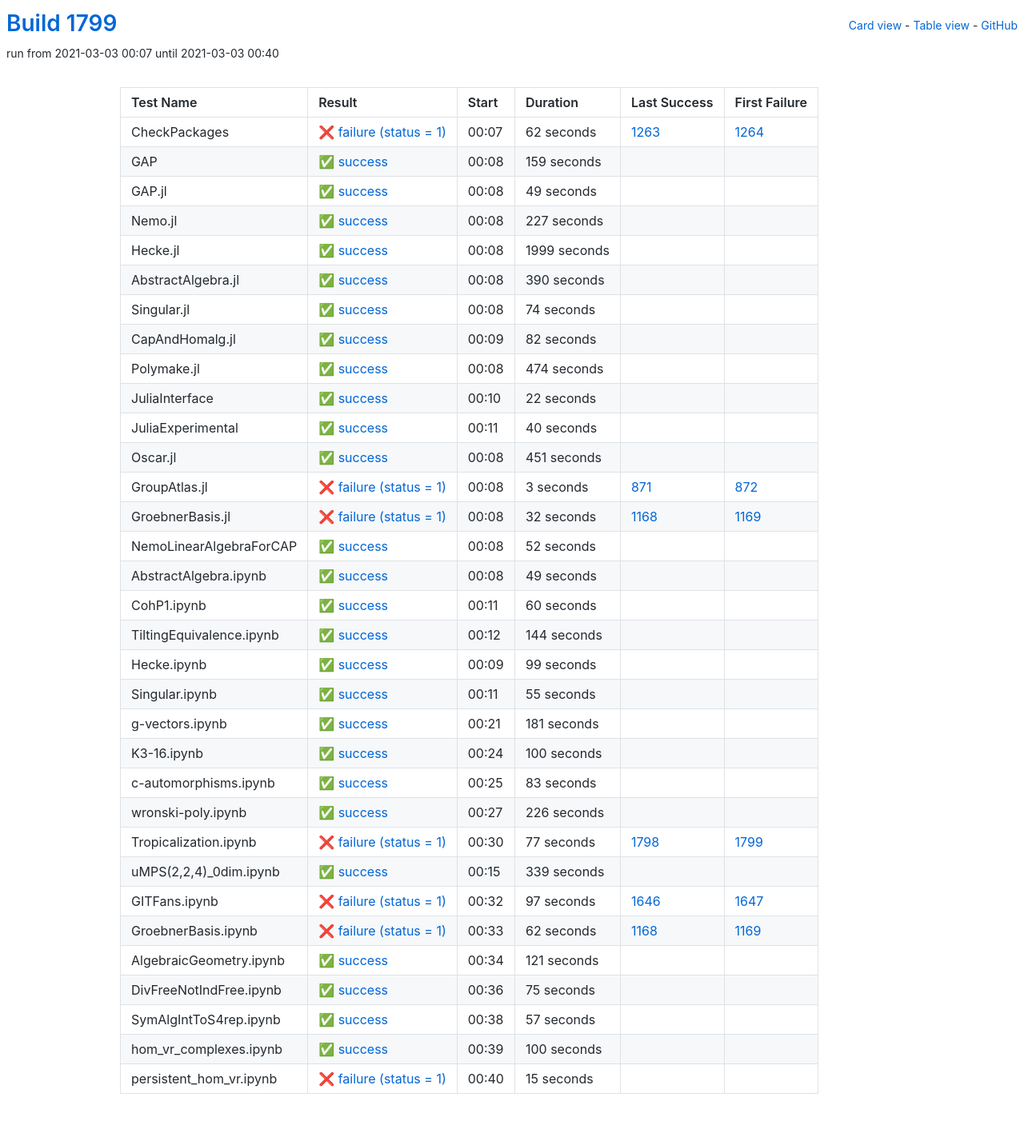
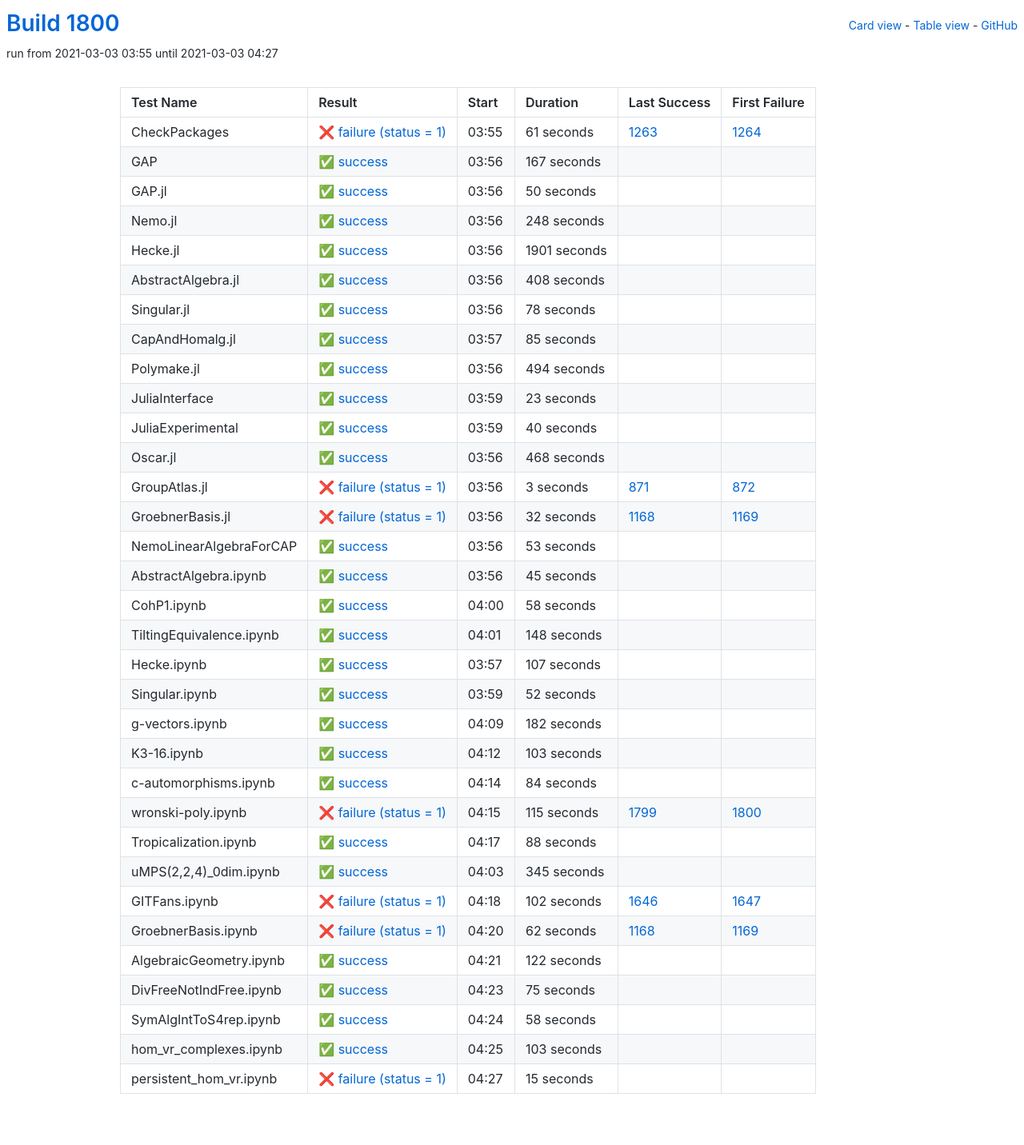
Before and after one commit to oscar-system/oscar-ci-status-stable, a Jekyll site: the page built from table.html, in a window 1280 px wide. Shown: the whole page at 80% size. Built offline with Jekyll 4.4.1, drawn with Linux system fonts in a browser that asks for light colours.

Commit message:
Build #1800

```diff
--- a/_data/ci.yml
+++ b/_data/ci.yml
@@ -1,6 +1,6 @@
 ---
-build: 1799
-build_url: https://oscarci.mathematik.uni-kl.de/job/oscar-stable/1799/
+build: 1800
+build_url: https://oscarci.mathematik.uni-kl.de/job/oscar-stable/1800/
 job: oscar-stable
 organization: oscar-system
 repo: oscar-ci-status-stable
@@ -8,128 +8,128 @@ repourl: https://github.com/oscar-system/oscar-ci-status-stable
 tests:
 - name: CheckPackages
   id: checkpackages
-  log: https://oscarci.mathematik.uni-kl.de/job/oscar-stable/1799/artifact/logs/build-1799/CheckPackages.log
-  start: 2021-03-03 00:07
+  log: https://oscarci.mathematik.uni-kl.de/job/oscar-stable/1800/artifact/logs/build-1800/CheckPackages.log
+  start: 2021-03-03 03:55
   success: false
   exitcode: 1
   status: failure
-  duration: 62
+  duration: 61
   last_success: 1263
   last_success_url: https://oscarci.mathematik.uni-kl.de/job/oscar-stable/1263/
   first_failure: 1264
   first_failure_url: https://oscarci.mathematik.uni-kl.de/job/oscar-stable/1264/
 - name: GAP
   id: gap
-  log: https://oscarci.mathematik.uni-kl.de/job/oscar-stable/1799/artifact/logs/build-1799/GAP.log
-  start: 2021-03-03 00:08
+  log: https://oscarci.mathematik.uni-kl.de/job/oscar-stable/1800/artifact/logs/build-1800/GAP.log
+  start: 2021-03-03 03:56
   success: true
   exitcode: 0
   status: success
-  duration: 159
+  duration: 167
   last_success: false
   last_success_url:
   first_failure: false
   first_failure_url:
 - name: GAP.jl
   id: gap-jl
-  log: https://oscarci.mathematik.uni-kl.de/job/oscar-stable/1799/artifact/logs/build-1799/GAP.jl.log
-  start: 2021-03-03 00:08
+  log: https://oscarci.mathematik.uni-kl.de/job/oscar-stable/1800/artifact/logs/build-1800/GAP.jl.log
+  start: 2021-03-03 03:56
   success: true
   exitcode: 0
   status: success
-  duration: 49
+  duration: 50
   last_success: false
   last_success_url:
   first_failure: false
   first_failure_url:
 - name: Nemo.jl
   id: nemo-jl
-  log: https://oscarci.mathematik.uni-kl.de/job/oscar-stable/1799/artifact/logs/build-1799/Nemo.jl.log
-  start: 2021-03-03 00:08
+  log: https://oscarci.mathematik.uni-kl.de/job/oscar-stable/1800/artifact/logs/build-1800/Nemo.jl.log
+  start: 2021-03-03 03:56
   success: true
   exitcode: 0
   status: success
-  duration: 227
+  duration: 248
   last_success: false
   last_success_url:
   first_failure: false
   first_failure_url:
 - name: Hecke.jl
   id: hecke-jl
-  log: https://oscarci.mathematik.uni-kl.de/job/oscar-stable/1799/artifact/logs/build-1799/Hecke.jl.log
-  start: 2021-03-03 00:08
+  log: https://oscarci.mathematik.uni-kl.de/job/oscar-stable/1800/artifact/logs/build-1800/Hecke.jl.log
+  start: 2021-03-03 03:56
   success: true
   exitcode: 0
   status: success
-  duration: 1999
+  duration: 1901
   last_success: false
   last_success_url:
   first_failure: false
   first_failure_url:
 - name: AbstractAlgebra.jl
   id: abstractalgebra-jl
-  log: https://oscarci.mathematik.uni-kl.de/job/oscar-stable/1799/artifact/logs/build-1799/AbstractAlgebra.jl.log
-  start: 2021-03-03 00:08
+  log: https://oscarci.mathematik.uni-kl.de/job/oscar-stable/1800/artifact/logs/build-1800/AbstractAlgebra.jl.log
+  start: 2021-03-03 03:56
   success: true
   exitcode: 0
   status: success
-  duration: 390
+  duration: 408
   last_success: false
   last_success_url:
   first_failure: false
   first_failure_url:
 - name: Singular.jl
   id: singular-jl
-  log: https://oscarci.mathematik.uni-kl.de/job/oscar-stable/1799/artifact/logs/build-1799/Singular.jl.log
-  start: 2021-03-03 00:08
+  log: https://oscarci.mathematik.uni-kl.de/job/oscar-stable/1800/artifact/logs/build-1800/Singular.jl.log
+  start: 2021-03-03 03:56
   success: true
   exitcode: 0
   status: success
-  duration: 74
+  duration: 78
   last_success: false
   last_success_url:
   first_failure: false
   first_failure_url:
 - name: CapAndHomalg.jl
   id: capandhomalg-jl
-  log: https://oscarci.mathematik.uni-kl.de/job/oscar-stable/1799/artifact/logs/build-1799/CapAndHomalg.jl.log
-  start: 2021-03-03 00:09
+  log: https://oscarci.mathematik.uni-kl.de/job/oscar-stable/1800/artifact/logs/build-1800/CapAndHomalg.jl.log
+  start: 2021-03-03 03:57
   success: true
   exitcode: 0
   status: success
-  duration: 82
+  duration: 85
   last_success: false
   last_success_url:
   first_failure: false
   first_failure_url:
 - name: Polymake.jl
   id: polymake-jl
-  log: https://oscarci.mathematik.uni-kl.de/job/oscar-stable/1799/artifact/logs/build-1799/Polymake.jl.log
-  start: 2021-03-03 00:08
+  log: https://oscarci.mathematik.uni-kl.de/job/oscar-stable/1800/artifact/logs/build-1800/Polymake.jl.log
+  start: 2021-03-03 03:56
   success: true
   exitcode: 0
   status: success
-  duration: 474
+  duration: 494
   last_success: false
   last_success_url:
   first_failure: false
   first_failure_url:
 - name: JuliaInterface
   id: juliainterface
-  log: https://oscarci.mathematik.uni-kl.de/job/oscar-stable/1799/artifact/logs/build-1799/JuliaInterface.log
-  start: 2021-03-03 00:10
+  log: https://oscarci.mathematik.uni-kl.de/job/oscar-stable/1800/artifact/logs/build-1800/JuliaInterface.log
+  start: 2021-03-03 03:59
   success: true
   exitcode: 0
   status: success
-  duration: 22
+  duration: 23
   last_success: false
   last_success_url:
   first_failure: false
   first_failure_url:
 - name: JuliaExperimental
   id: juliaexperimental
-  log: https://oscarci.mathematik.uni-kl.de/job/oscar-stable/1799/artifact/logs/build-1799/JuliaExperimental.log
-  start: 2021-03-03 00:11
+  log: https://oscarci.mathematik.uni-kl.de/job/oscar-stable/1800/artifact/logs/build-1800/JuliaExperimental.log
+  start: 2021-03-03 03:59
   success: true
   exitcode: 0
   status: success
@@ -140,20 +140,20 @@ tests:
   first_failure_url:
 - name: Oscar.jl
   id: oscar-jl
-  log: https://oscarci.mathematik.uni-kl.de/job/oscar-stable/1799/artifact/logs/build-1799/Oscar.jl.log
-  start: 2021-03-03 00:08
+  log: https://oscarci.mathematik.uni-kl.de/job/oscar-stable/1800/artifact/logs/build-1800/Oscar.jl.log
+  start: 2021-03-03 03:56
   success: true
   exitcode: 0
   status: success
-  duration: 451
+  duration: 468
   last_success: false
   last_success_url:
   first_failure: false
   first_failure_url:
 - name: GroupAtlas.jl
   id: groupatlas-jl
-  log: https://oscarci.mathematik.uni-kl.de/job/oscar-stable/1799/artifact/logs/build-1799/GroupAtlas.jl.log
-  start: 2021-03-03 00:08
+  log: https://oscarci.mathematik.uni-kl.de/job/oscar-stable/1800/artifact/logs/build-1800/GroupAtlas.jl.log
+  start: 2021-03-03 03:56
   success: false
   exitcode: 1
   status: failure
@@ -164,8 +164,8 @@ tests:
   first_failure_url: https://oscarci.mathematik.uni-kl.de/job/oscar-stable/872/
 - name: GroebnerBasis.jl
   id: groebnerbasis-jl
-  log: https://oscarci.mathematik.uni-kl.de/job/oscar-stable/1799/artifact/logs/build-1799/GroebnerBasis.jl.log
-  start: 2021-03-03 00:08
+  log: https://oscarci.mathematik.uni-kl.de/job/oscar-stable/1800/artifact/logs/build-1800/GroebnerBasis.jl.log
+  start: 2021-03-03 03:56
   success: false
   exitcode: 1
   status: failure
@@ -176,8 +176,68 @@ tests:
   first_failure_url: https://oscarci.mathematik.uni-kl.de/job/oscar-stable/1169/
 - name: NemoLinearAlgebraForCAP
   id: nemolinearalgebraforcap
-  log: https://oscarci.mathematik.uni-kl.de/job/oscar-stable/1799/artifact/logs/build-1799/NemoLinearAlgebraForCAP.log
-  start: 2021-03-03 00:08
+  log: https://oscarci.mathematik.uni-kl.de/job/oscar-stable/1800/artifact/logs/build-1800/NemoLinearAlgebraForCAP.log
+  start: 2021-03-03 03:56
+  success: true
+  exitcode: 0
+  status: success
+  duration: 53
+  last_success: false
+  last_success_url:
+  first_failure: false
+  first_failure_url:
+- name: AbstractAlgebra.ipynb
+  id: abstractalgebra-ipynb
+  log: https://oscarci.mathematik.uni-kl.de/job/oscar-stable/1800/artifact/logs/build-1800/AbstractAlgebra.ipynb.log
+  start: 2021-03-03 03:56
+  success: true
+  exitcode: 0
+  status: success
+  duration: 45
+  last_success: false
+  last_success_url:
+  first_failure: false
+  first_failure_url:
+- name: CohP1.ipynb
+  id: cohp1-ipynb
+  log: https://oscarci.mathematik.uni-kl.de/job/oscar-stable/1800/artifact/logs/build-1800/CohP1.ipynb.log
+  start: 2021-03-03 04:00
+  success: true
+  exitcode: 0
+  status: success
+  duration: 58
+  last_success: false
+  last_success_url:
+  first_failure: false
+  first_failure_url:
+- name: TiltingEquivalence.ipynb
+  id: tiltingequivalence-ipynb
+  log: https://oscarci.mathematik.uni-kl.de/job/oscar-stable/1800/artifact/logs/build-1800/TiltingEquivalence.ipynb.log
+  start: 2021-03-03 04:01
+  success: true
+  exitcode: 0
+  status: success
+  duration: 148
+  last_success: false
+  last_success_url:
+  first_failure: false
+  first_failure_url:
+- name: Hecke.ipynb
+  id: hecke-ipynb
+  log: https://oscarci.mathematik.uni-kl.de/job/oscar-stable/1800/artifact/logs/build-1800/Hecke.ipynb.log
+  start: 2021-03-03 03:57
+  success: true
+  exitcode: 0
+  status: success
+  duration: 107
+  last_success: false
+  last_success_url:
+  first_failure: false
+  first_failure_url:
+- name: Singular.ipynb
+  id: singular-ipynb
+  log: https://oscarci.mathematik.uni-kl.de/job/oscar-stable/1800/artifact/logs/build-1800/Singular.ipynb.log
+  start: 2021-03-03 03:59
   success: true
   exitcode: 0
   status: success
@@ -186,154 +246,94 @@ tests:
   last_success_url:
   first_failure: false
   first_failure_url:
-- name: AbstractAlgebra.ipynb
-  id: abstractalgebra-ipynb
-  log: https://oscarci.mathematik.uni-kl.de/job/oscar-stable/1799/artifact/logs/build-1799/AbstractAlgebra.ipynb.log
-  start: 2021-03-03 00:08
+- name: g-vectors.ipynb
+  id: g-vectors-ipynb
+  log: https://oscarci.mathematik.uni-kl.de/job/oscar-stable/1800/artifact/logs/build-1800/g-vectors.ipynb.log
+  start: 2021-03-03 04:09
   success: true
   exitcode: 0
   status: success
-  duration: 49
-  last_success: false
-  last_success_url:
-  first_failure: false
-  first_failure_url:
-- name: CohP1.ipynb
-  id: cohp1-ipynb
-  log: https://oscarci.mathematik.uni-kl.de/job/oscar-stable/1799/artifact/logs/build-1799/CohP1.ipynb.log
-  start: 2021-03-03 00:11
-  success: true
-  exitcode: 0
-  status: success
-  duration: 60
-  last_success: false
-  last_success_url:
-  first_failure: false
-  first_failure_url:
-- name: TiltingEquivalence.ipynb
-  id: tiltingequivalence-ipynb
-  log: https://oscarci.mathematik.uni-kl.de/job/oscar-stable/1799/artifact/logs/build-1799/TiltingEquivalence.ipynb.log
-  start: 2021-03-03 00:12
-  success: true
-  exitcode: 0
-  status: success
-  duration: 144
-  last_success: false
-  last_success_url:
-  first_failure: false
-  first_failure_url:
-- name: Hecke.ipynb
-  id: hecke-ipynb
-  log: https://oscarci.mathematik.uni-kl.de/job/oscar-stable/1799/artifact/logs/build-1799/Hecke.ipynb.log
-  start: 2021-03-03 00:09
-  success: true
-  exitcode: 0
-  status: success
-  duration: 99
-  last_success: false
-  last_success_url:
-  first_failure: false
-  first_failure_url:
-- name: Singular.ipynb
-  id: singular-ipynb
-  log: https://oscarci.mathematik.uni-kl.de/job/oscar-stable/1799/artifact/logs/build-1799/Singular.ipynb.log
-  start: 2021-03-03 00:11
-  success: true
-  exitcode: 0
-  status: success
-  duration: 55
-  last_success: false
-  last_success_url:
-  first_failure: false
-  first_failure_url:
-- name: g-vectors.ipynb
-  id: g-vectors-ipynb
-  log: https://oscarci.mathematik.uni-kl.de/job/oscar-stable/1799/artifact/logs/build-1799/g-vectors.ipynb.log
-  start: 2021-03-03 00:21
-  success: true
-  exitcode: 0
-  status: success
-  duration: 181
+  duration: 182
   last_success: false
   last_success_url:
   first_failure: false
   first_failure_url:
 - name: K3-16.ipynb
   id: k3-16-ipynb
-  log: https://oscarci.mathematik.uni-kl.de/job/oscar-stable/1799/artifact/logs/build-1799/K3-16.ipynb.log
-  start: 2021-03-03 00:24
+  log: https://oscarci.mathematik.uni-kl.de/job/oscar-stable/1800/artifact/logs/build-1800/K3-16.ipynb.log
+  start: 2021-03-03 04:12
   success: true
   exitcode: 0
   status: success
-  duration: 100
+  duration: 103
   last_success: false
   last_success_url:
   first_failure: false
   first_failure_url:
 - name: c-automorphisms.ipynb
   id: c-automorphisms-ipynb
-  log: https://oscarci.mathematik.uni-kl.de/job/oscar-stable/1799/artifact/logs/build-1799/c-automorphisms.ipynb.log
-  start: 2021-03-03 00:25
+  log: https://oscarci.mathematik.uni-kl.de/job/oscar-stable/1800/artifact/logs/build-1800/c-automorphisms.ipynb.log
+  start: 2021-03-03 04:14
   success: true
   exitcode: 0
   status: success
-  duration: 83
+  duration: 84
   last_success: false
   last_success_url:
   first_failure: false
   first_failure_url:
 - name: wronski-poly.ipynb
   id: wronski-poly-ipynb
-  log: https://oscarci.mathematik.uni-kl.de/job/oscar-stable/1799/artifact/logs/build-1799/wronski-poly.ipynb.log
-  start: 2021-03-03 00:27
+  log: https://oscarci.mathematik.uni-kl.de/job/oscar-stable/1800/artifact/logs/build-1800/wronski-poly.ipynb.log
+  start: 2021-03-03 04:15
+  success: false
+  exitcode: 1
+  status: failure
+  duration: 115
+  last_success: 1799
+  last_success_url: https://oscarci.mathematik.uni-kl.de/job/oscar-stable/1799/
+  first_failure: 1800
+  first_failure_url: https://oscarci.mathematik.uni-kl.de/job/oscar-stable/1800/
+- name: Tropicalization.ipynb
+  id: tropicalization-ipynb
+  log: https://oscarci.mathematik.uni-kl.de/job/oscar-stable/1800/artifact/logs/build-1800/Tropicalization.ipynb.log
+  start: 2021-03-03 04:17
   success: true
   exitcode: 0
   status: success
-  duration: 226
+  duration: 88
   last_success: false
   last_success_url:
   first_failure: false
   first_failure_url:
-- name: Tropicalization.ipynb
-  id: tropicalization-ipynb
-  log: https://oscarci.mathematik.uni-kl.de/job/oscar-stable/1799/artifact/logs/build-1799/Tropicalization.ipynb.log
-  start: 2021-03-03 00:30
-  success: false
-  exitcode: 1
-  status: failure
-  duration: 77
-  last_success: 1798
-  last_success_url: https://oscarci.mathematik.uni-kl.de/job/oscar-stable/1798/
-  first_failure: 1799
-  first_failure_url: https://oscarci.mathematik.uni-kl.de/job/oscar-stable/1799/
 - name: uMPS(2,2,4)_0dim.ipynb
   id: umps-2-2-4-0dim-ipynb
-  log: https://oscarci.mathematik.uni-kl.de/job/oscar-stable/1799/artifact/logs/build-1799/uMPS-2-2-4-_0dim.ipynb.log
-  start: 2021-03-03 00:15
+  log: https://oscarci.mathematik.uni-kl.de/job/oscar-stable/1800/artifact/logs/build-1800/uMPS-2-2-4-_0dim.ipynb.log
+  start: 2021-03-03 04:03
   success: true
   exitcode: 0
   status: success
-  duration: 339
+  duration: 345
   last_success: false
   last_success_url:
   first_failure: false
   first_failure_url:
 - name: GITFans.ipynb
   id: gitfans-ipynb
-  log: https://oscarci.mathematik.uni-kl.de/job/oscar-stable/1799/artifact/logs/build-1799/GITFans.ipynb.log
-  start: 2021-03-03 00:32
+  log: https://oscarci.mathematik.uni-kl.de/job/oscar-stable/1800/artifact/logs/build-1800/GITFans.ipynb.log
+  start: 2021-03-03 04:18
   success: false
   exitcode: 1
   status: failure
-  duration: 97
+  duration: 102
   last_success: 1646
   last_success_url: https://oscarci.mathematik.uni-kl.de/job/oscar-stable/1646/
   first_failure: 1647
   first_failure_url: https://oscarci.mathematik.uni-kl.de/job/oscar-stable/1647/
 - name: GroebnerBasis.ipynb
   id: groebnerbasis-ipynb
-  log: https://oscarci.mathematik.uni-kl.de/job/oscar-stable/1799/artifact/logs/build-1799/GroebnerBasis.ipynb.log
-  start: 2021-03-03 00:33
+  log: https://oscarci.mathematik.uni-kl.de/job/oscar-stable/1800/artifact/logs/build-1800/GroebnerBasis.ipynb.log
+  start: 2021-03-03 04:20
   success: false
   exitcode: 1
   status: failure
@@ -344,20 +344,20 @@ tests:
   first_failure_url: https://oscarci.mathematik.uni-kl.de/job/oscar-stable/1169/
 - name: AlgebraicGeometry.ipynb
   id: algebraicgeometry-ipynb
-  log: https://oscarci.mathematik.uni-kl.de/job/oscar-stable/1799/artifact/logs/build-1799/AlgebraicGeometry.ipynb.log
-  start: 2021-03-03 00:34
+  log: https://oscarci.mathematik.uni-kl.de/job/oscar-stable/1800/artifact/logs/build-1800/AlgebraicGeometry.ipynb.log
+  start: 2021-03-03 04:21
   success: true
   exitcode: 0
   status: success
-  duration: 121
+  duration: 122
   last_success: false
   last_success_url:
   first_failure: false
   first_failure_url:
 - name: DivFreeNotIndFree.ipynb
   id: divfreenotindfree-ipynb
-  log: https://oscarci.mathematik.uni-kl.de/job/oscar-stable/1799/artifact/logs/build-1799/DivFreeNotIndFree.ipynb.log
-  start: 2021-03-03 00:36
+  log: https://oscarci.mathematik.uni-kl.de/job/oscar-stable/1800/artifact/logs/build-1800/DivFreeNotIndFree.ipynb.log
+  start: 2021-03-03 04:23
   success: true
   exitcode: 0
   status: success
@@ -368,32 +368,32 @@ tests:
   first_failure_url:
 - name: SymAlgIntToS4rep.ipynb
   id: symalginttos4rep-ipynb
-  log: https://oscarci.mathematik.uni-kl.de/job/oscar-stable/1799/artifact/logs/build-1799/SymAlgIntToS4rep.ipynb.log
-  start: 2021-03-03 00:38
+  log: https://oscarci.mathematik.uni-kl.de/job/oscar-stable/1800/artifact/logs/build-1800/SymAlgIntToS4rep.ipynb.log
+  start: 2021-03-03 04:24
   success: true
   exitcode: 0
   status: success
-  duration: 57
+  duration: 58
   last_success: false
   last_success_url:
   first_failure: false
   first_failure_url:
 - name: hom_vr_complexes.ipynb
   id: hom-vr-complexes-ipynb
-  log: https://oscarci.mathematik.uni-kl.de/job/oscar-stable/1799/artifact/logs/build-1799/hom_vr_complexes.ipynb.log
-  start: 2021-03-03 00:39
+  log: https://oscarci.mathematik.uni-kl.de/job/oscar-stable/1800/artifact/logs/build-1800/hom_vr_complexes.ipynb.log
+  start: 2021-03-03 04:25
   success: true
   exitcode: 0
   status: success
-  duration: 100
+  duration: 103
   last_success: false
   last_success_url:
   first_failure: false
   first_failure_url:
 - name: persistent_hom_vr.ipynb
   id: persistent-hom-vr-ipynb
-  log: https://oscarci.mathematik.uni-kl.de/job/oscar-stable/1799/artifact/logs/build-1799/persistent_hom_vr.ipynb.log
-  start: 2021-03-03 00:40
+  log: https://oscarci.mathematik.uni-kl.de/job/oscar-stable/1800/artifact/logs/build-1800/persistent_hom_vr.ipynb.log
+  start: 2021-03-03 04:27
   success: false
   exitcode: 1
   status: failure
```
Also changed, not shown: README.md.
